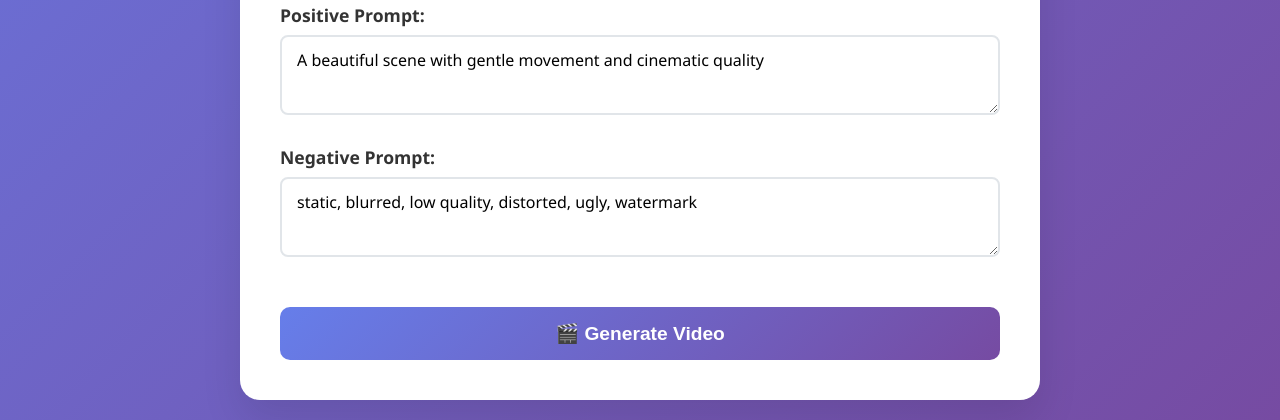
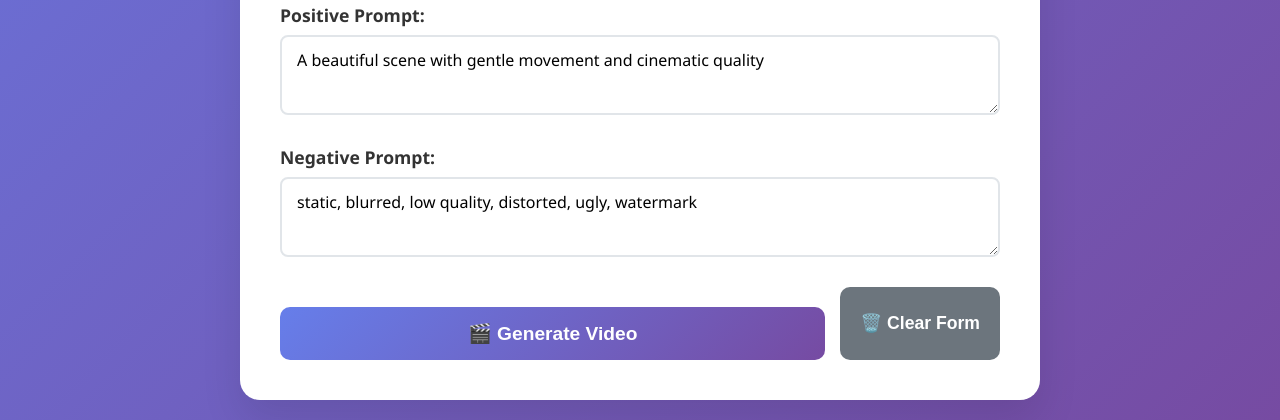
Before and after one commit to mayankagrawal10198/wan2.1, a Flask app: page / in a window 1280 px wide. Shown: the part 896-1316 px from the top of the page. Run offline with Flask 3, Linux system fonts and the light colour scheme.

Commit message:
clear form

```diff
--- a/templates/index.html
+++ b/templates/index.html
@@ -195,6 +195,23 @@
             box-shadow: none;
         }
 
+        .clear-btn {
+            padding: 15px 20px;
+            background: #6c757d;
+            color: white;
+            border: none;
+            border-radius: 10px;
+            font-size: 1.1em;
+            font-weight: 600;
+            cursor: pointer;
+            transition: all 0.3s ease;
+        }
+
+        .clear-btn:hover {
+            background: #5a6268;
+            transform: translateY(-2px);
+        }
+
         .loading {
             display: none;
             text-align: center;
@@ -356,10 +373,15 @@
                     >static, blurred, low quality, distorted, ugly, watermark</textarea>
                 </div>
 
-                <!-- Generate Button -->
-                <button type="submit" class="generate-btn" id="generateBtn">
-                    🎬 Generate Video
-                </button>
+                <!-- Action Buttons -->
+                <div style="display: flex; gap: 15px; margin-top: 20px;">
+                    <button type="submit" class="generate-btn" id="generateBtn" style="flex: 1;">
+                        🎬 Generate Video
+                    </button>
+                    <button type="button" class="clear-btn" id="clearBtn" style="flex: 0 0 auto;">
+                        🗑️ Clear Form
+                    </button>
+                </div>
             </form>
 
             <!-- Loading State -->
@@ -374,6 +396,38 @@
     </div>
 
     <script>
+        // Clear form on page load to prevent cached data
+        window.addEventListener('load', function() {
+            resetForm();
+        });
+
+        // Form reset function
+        function resetForm() {
+            // Clear file inputs
+            document.getElementById('imageFile').value = '';
+            document.getElementById('videoFile').value = '';
+
+            // Clear file display
+            document.getElementById('selectedFile').style.display = 'none';
+            document.getElementById('selectedVideoFile').style.display = 'none';
+
+            // Reset prompts to defaults
+            document.getElementById('positivePrompt').value = 'A beautiful scene with gentle movement and cinematic quality';
+            document.getElementById('negativePrompt').value = 'static, blurred, low quality, distorted, ugly, watermark';
+
+            // Reset resolution to 480p
+            document.querySelectorAll('.resolution-option').forEach(opt => opt.classList.remove('selected'));
+            document.querySelector('.resolution-option[data-resolution="480p"]').classList.add('selected');
+            document.getElementById('resolution').value = '480p';
+
+            // Hide any previous results
+            document.getElementById('result').style.display = 'none';
+            document.getElementById('loading').style.display = 'none';
+
+            // Enable generate button
+            document.getElementById('generateBtn').disabled = false;
+        }
+
         // Resolution selection
         document.querySelectorAll('.resolution-option').forEach(option => {
             option.addEventListener('click', function() {
@@ -381,6 +435,12 @@
                 this.classList.add('selected');
                 document.getElementById('resolution').value = this.dataset.resolution;
             });
+        });
+
+        // Clear form button
+        document.getElementById('clearBtn').addEventListener('click', function() {
+            resetForm();
+            showResult('Form cleared successfully!', 'success');
         });
 
         // File upload handling
@@ -416,8 +476,11 @@
         });
 
         function updateFileDisplay(file) {
-            selectedFile.textContent = `Selected: ${file.name} (${(file.size / 1024 / 1024).toFixed(2)} MB)`;
+            selectedFile.textContent = `Selected: ${file.name} (${(file.size / 1024 / 1024).toFixed(2)} MB) - Image Mode`;
             selectedFile.style.display = 'block';
+            selectedFile.style.background = '#e8f5e8';
+            selectedFile.style.color = '#2d5a2d';
+            selectedFile.style.border = '1px solid #c3e6cb';
         }
 
         // Video file upload handling
@@ -453,8 +516,11 @@
         });
 
         function updateVideoFileDisplay(file) {
-            selectedVideoFile.textContent = `Selected: ${file.name} (${(file.size / 1024 / 1024).toFixed(2)} MB)`;
+            selectedVideoFile.textContent = `Selected: ${file.name} (${(file.size / 1024 / 1024).toFixed(2)} MB) - Video Guidance Enabled`;
             selectedVideoFile.style.display = 'block';
+            selectedVideoFile.style.background = '#e8f4fd';
+            selectedVideoFile.style.color = '#0c5460';
+            selectedVideoFile.style.border = '1px solid #bee5eb';
         }
 
         // Form submission
@@ -503,6 +569,11 @@
                         ${result.video_guidance ? '<p><strong>Video Guidance:</strong> ✅ Enabled</p>' : ''}
                         <a href="/download/${result.output_file}" class="download-btn">📥 Download Video</a>
                     `, 'success');
+
+                    // Reset form after successful generation
+                    setTimeout(() => {
+                        resetForm();
+                    }, 3000); // Reset after 3 seconds
                 } else {
                     showResult(`<div class="error-message">${result.error}</div>`, 'error');
                 }
```
